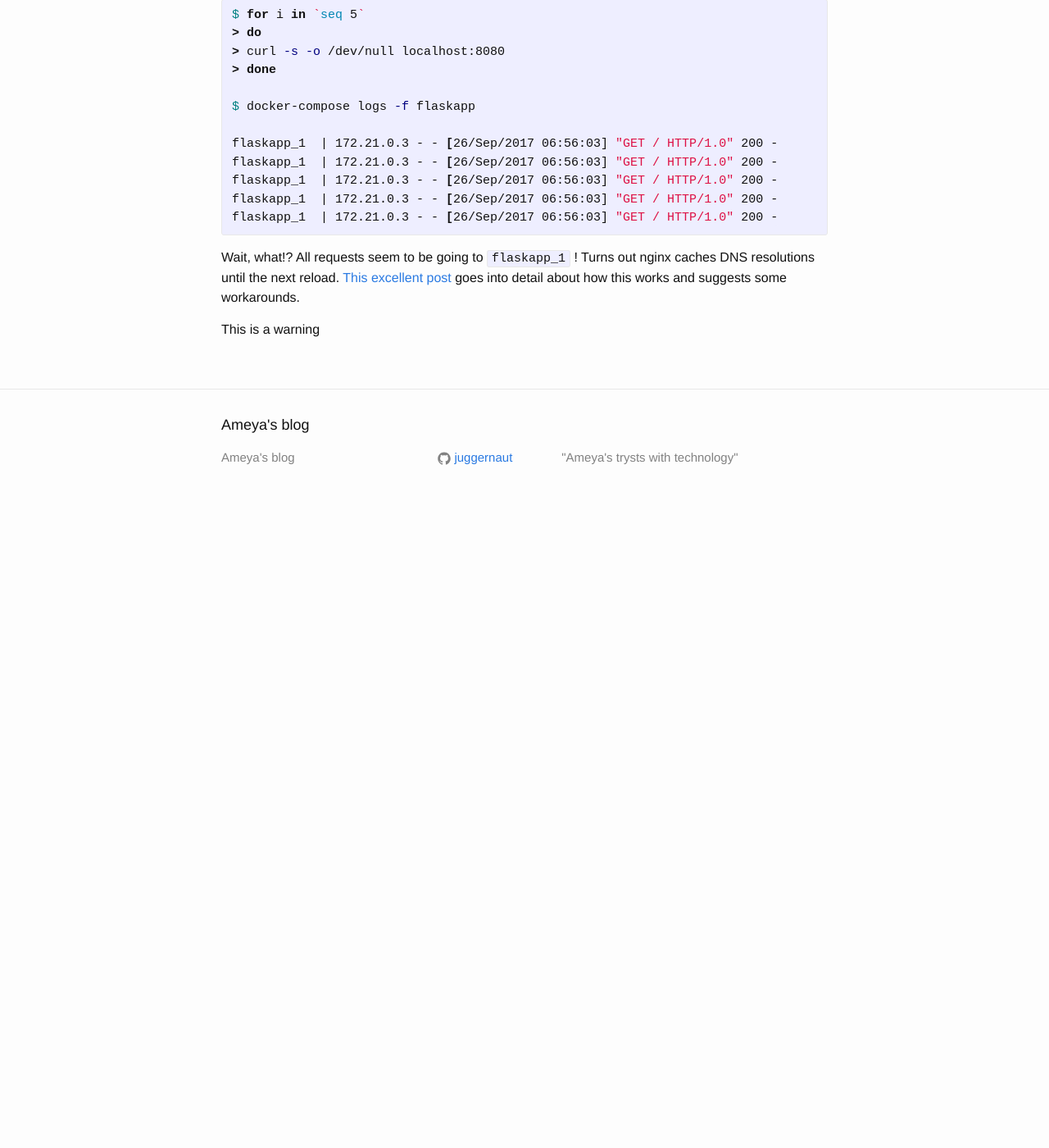
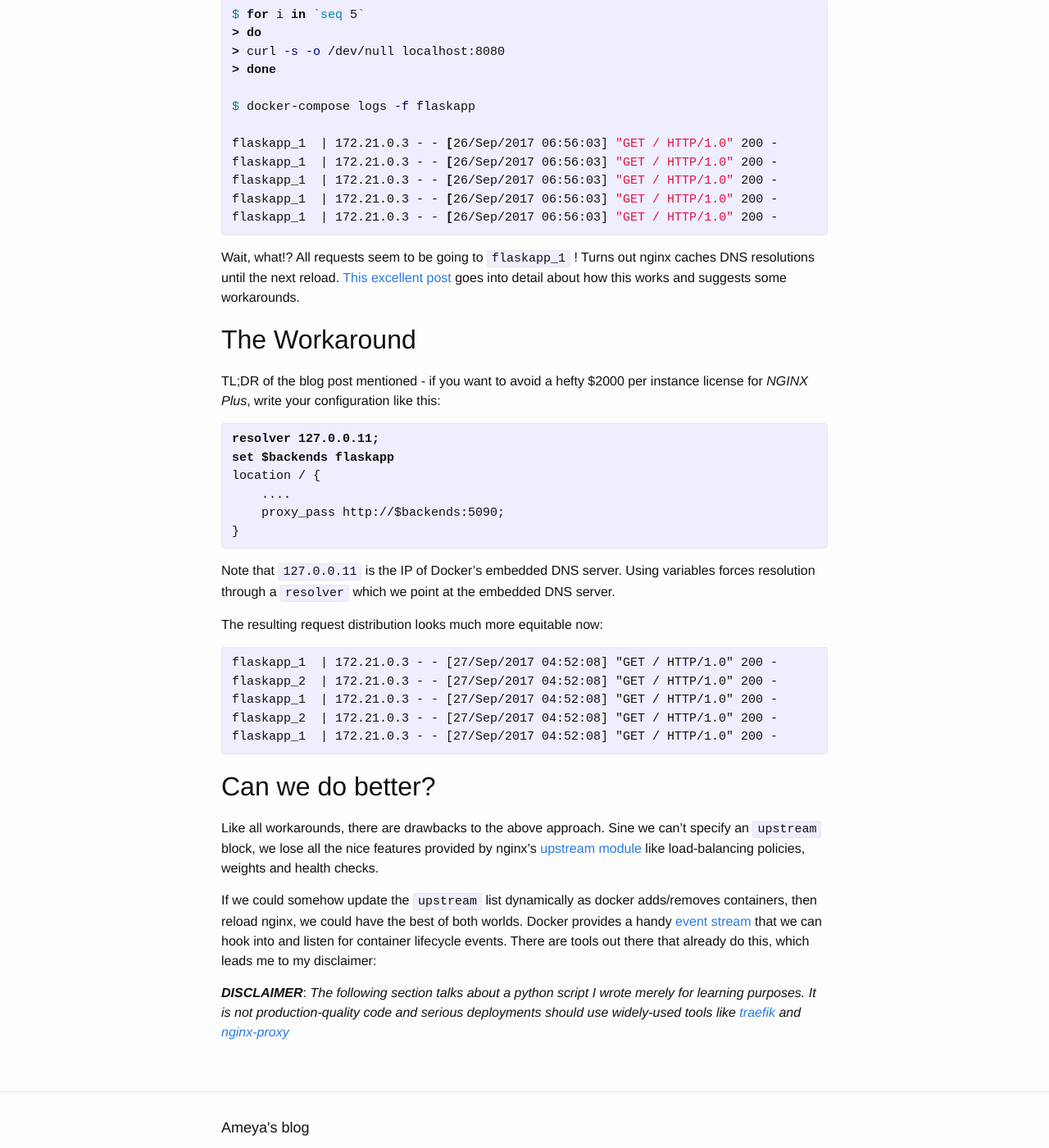
Before and after one commit to juggernaut/juggernaut.github.io, a Jekyll site: the page built from _posts/2017-09-27-nginx-dynamic-upstreams-docker.markdown, in a window 1280 px wide and 1400 px high, scrolled down 1166 px. Shown: the whole window at 82% size. Built offline with Jekyll 4.4.1, drawn with Linux system fonts in a browser that asks for light colours; before the commit the page ends 1796 px from its top, so only the background shows below that.

Commit message:
WIP: Update upto disclaimer

```diff
--- a/_posts/2017-09-27-nginx-dynamic-upstreams-docker.markdown
+++ b/_posts/2017-09-27-nginx-dynamic-upstreams-docker.markdown
@@ -60,6 +60,40 @@ flaskapp_1  | 172.21.0.3 - - [26/Sep/2017 06:56:03] "GET / HTTP/1.0" 200 -
 Wait, what!? All requests seem to be going to `flaskapp_1` ! Turns out nginx caches DNS resolutions until the next reload. [This excellent post](
 https://tenzer.dk/nginx-with-dynamic-upstreams/) goes into detail about how this works and suggests some workarounds.
 
-<div class="alert">
-This is a warning
-</div>
+## The Workaround
+
+TL;DR of the blog post mentioned - if you want to avoid a hefty $2000 per instance license for _NGINX Plus_, write your configuration like this:
+
+<pre>
+<b>resolver 127.0.0.11;
+set $backends flaskapp</b>
+location / {
+    ....
+    proxy_pass http://$backends:5090;
+}
+</pre>
+
+Note that `127.0.0.11` is the IP of Docker's embedded DNS server. Using variables forces resolution through a `resolver` which we point at the embedded
+DNS server.
+
+The resulting request distribution looks much more equitable now:
+<pre>
+flaskapp_1  | 172.21.0.3 - - [27/Sep/2017 04:52:08] "GET / HTTP/1.0" 200 -
+flaskapp_2  | 172.21.0.3 - - [27/Sep/2017 04:52:08] "GET / HTTP/1.0" 200 -
+flaskapp_1  | 172.21.0.3 - - [27/Sep/2017 04:52:08] "GET / HTTP/1.0" 200 -
+flaskapp_2  | 172.21.0.3 - - [27/Sep/2017 04:52:08] "GET / HTTP/1.0" 200 -
+flaskapp_1  | 172.21.0.3 - - [27/Sep/2017 04:52:08] "GET / HTTP/1.0" 200 -
+</pre>
+
+## Can we do better?
+
+Like all workarounds, there are drawbacks to the above approach. Sine we can't specify an `upstream` block, we lose all the nice features
+provided by nginx's [upstream module](http://nginx.org/en/docs/http/ngx_http_upstream_module.html#upstream) like load-balancing policies,
+weights and health checks.
+
+If we could somehow update the `upstream` list dynamically as docker adds/removes containers, then reload nginx,
+we could have the best of both worlds. Docker provides a handy [event stream](https://docs.docker.com/engine/reference/commandline/events/)
+that we can hook into and listen for container lifecycle events. There are tools out there that already do this, which leads me to my
+disclaimer:
+
+_**DISCLAIMER**_: <em>The following section talks about a python script I wrote merely for learning purposes. It is not production-quality code and serious deployments should use widely-used tools like [traefik](https://traefik.io/) and [nginx-proxy](https://github.com/jwilder/nginx-proxy)</em>
```
